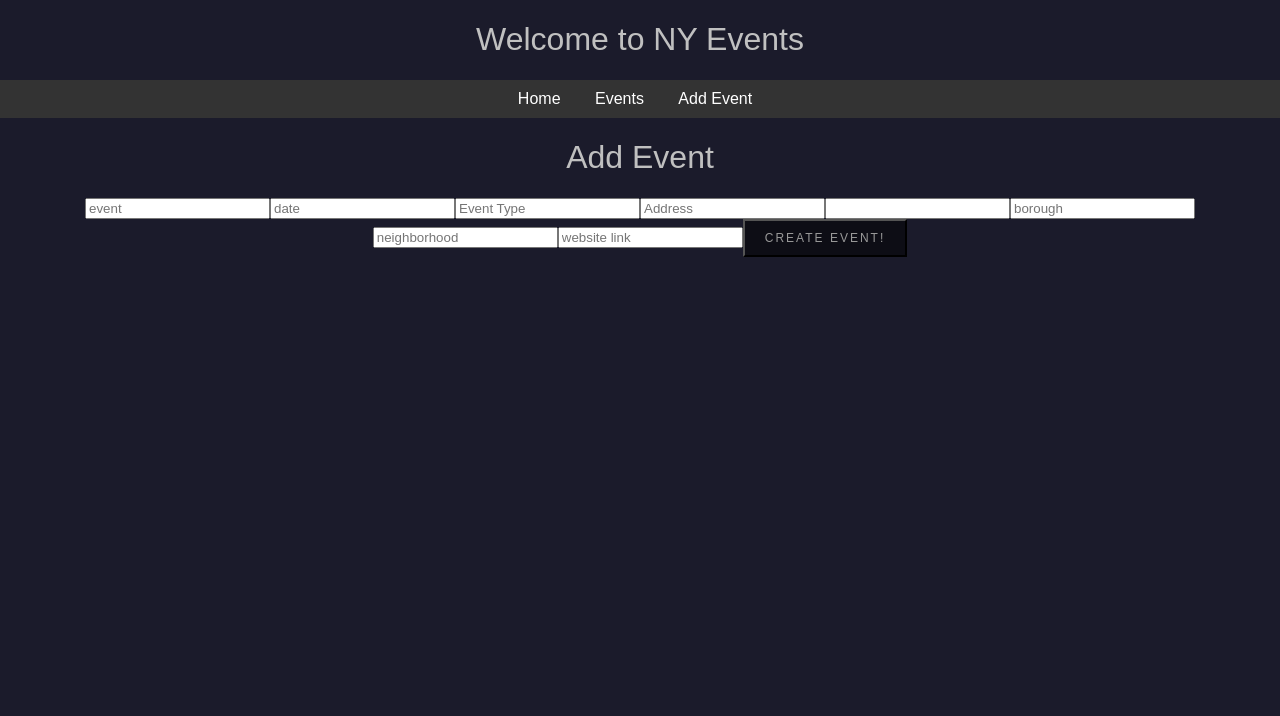
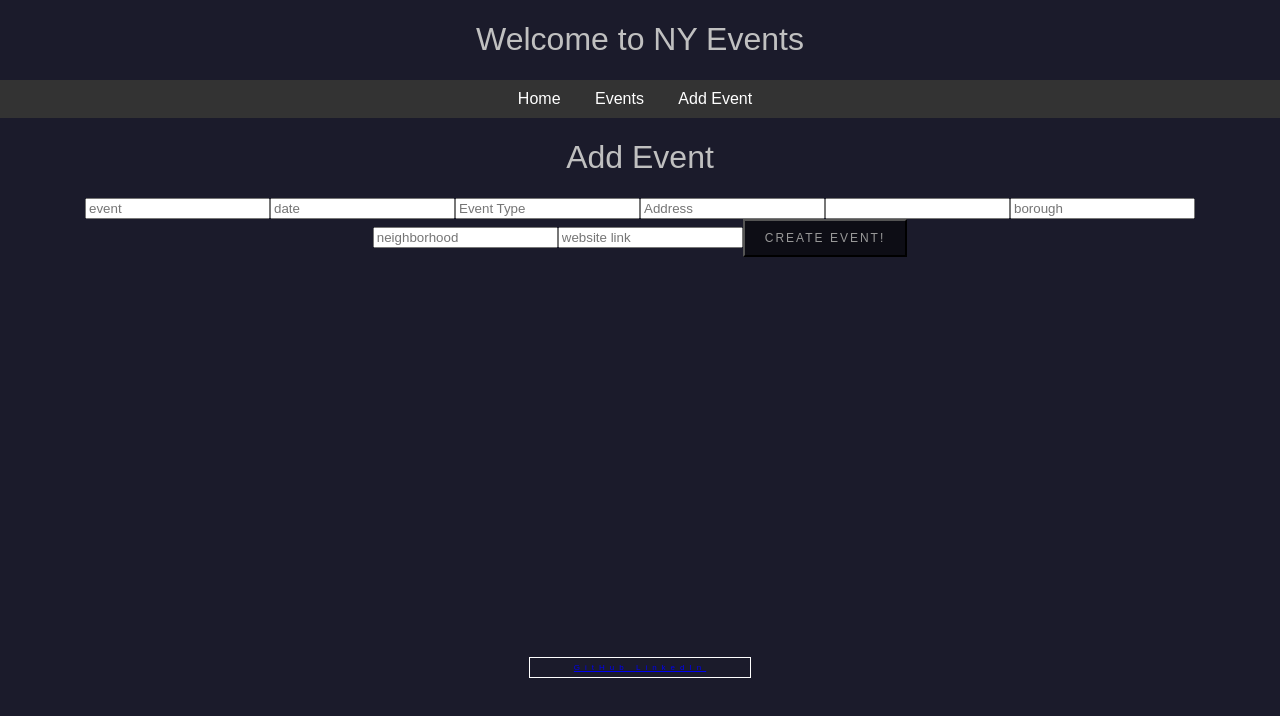
Before and after one commit to bngoon/events-full-stack, a React (Create React App) app: page /events/edit in a window 1280 px wide. Shown: the top 716 px of the page. Built offline with nearby package versions, Linux system fonts and the light colour scheme; no server answers.

Commit message:
fit spaceing between footer and container

```diff
--- a/src/App.css
+++ b/src/App.css
@@ -1,13 +1,14 @@
 .App {
   text-align: center;
+
 }
+
+
 
 .home-container {
   text-align: center;
-  height: 100%;
-  display: flex;
-  flex-direction: column;
-  justify-content: center;
+ position: relative
+
 }
 
 .home-container h1 {
@@ -37,3 +38,8 @@
   background: #fff;
   color: #1b1b1b;
 }
+
+
+p {
+  color: #c0c0c0;
+}
--- a/src/App.js
+++ b/src/App.js
@@ -6,6 +6,7 @@
 import EventCreate from "./screens/EventCreate";
 import EventEdit from "./screens/EventEdit";
 import Nav from "./components/Nav.jsx";
+import Footer from "./components/Footer.jsx";
 
 function App() {
   return (
@@ -18,6 +19,7 @@
         <Route path="/add-event" element={<EventCreate />} />
         <Route path="/events/edit" element={<EventEdit />} />
       </Routes>
+      <Footer />
     </div>
   );
 }
--- a/src/components/Event.jsx
+++ b/src/components/Event.jsx
@@ -4,9 +4,9 @@
 
 function Event({event}) {
   return (
-    <div>
+    <div className='events'>
         <Link to={`/events/${event.eventName}`}>
-        <h2>{event.eventName} ({event.eventType})</h2>
+        <h2 className='events-names'>{event.eventName} ({event.eventType})</h2>
 
       </Link>
     </div>
--- /dev/null
+++ b/src/components/Footer.css
@@ -0,0 +1,13 @@
+footer {
+    font-size: 8px;
+    color: #fff;
+    clear: both;
+    display: block;
+    letter-spacing: 5px;
+    border: 1px solid #fff;
+    padding: 5px;
+    text-decoration: none;
+    width: 210px;
+    margin: auto;
+
+  }
--- /dev/null
+++ b/src/components/Footer.jsx
@@ -0,0 +1,16 @@
+import React from 'react'
+import "./Footer.css"
+function Footer() {
+
+
+  return (
+    <footer className='footer'>
+        <div className="social-links">
+        <a href="https://github.com/bngoon" target="_blank" rel="noopener noreferrer">GitHub  </a>
+        <a href="https://www.linkedin.com/in/booker-ngoon/" target="_blank" rel="noopener noreferrer">LinkedIn</a>
+      </div>
+    </footer>
+  )
+}
+
+export default Footer
--- a/src/components/Nav.css
+++ b/src/components/Nav.css
@@ -11,6 +11,8 @@
     background: #1b1b2b;
     text-align: center;
     font-family: 'Oswald', sans-serif;
+    margin: 0;
+    padding: 0;
   }
 
   h1 {
@@ -58,5 +60,5 @@
   }
 
   .nav-ul li a:hover {
-    background: #555; /* Background color on hover */
+    background: #555;
   }
--- a/src/screens/Home.jsx
+++ b/src/screens/Home.jsx
@@ -3,9 +3,9 @@
 function Home() {
   return (
     <div className='home-container'>
-
         <img src='https://www.state.gov/wp-content/uploads/2022/01/shutterstock_248799484-scaled.jpg' alt='new york busy intersection'/>
     </div>
+
   )
 }
 
```
Also changed, not shown: logos/5296501_linkedin_network_linkedin logo_icon.png (added).
